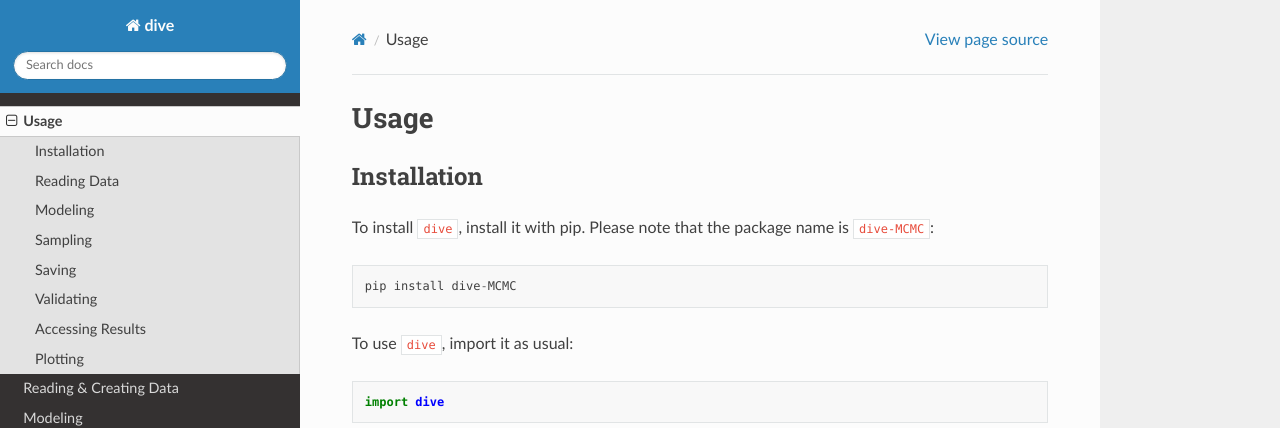
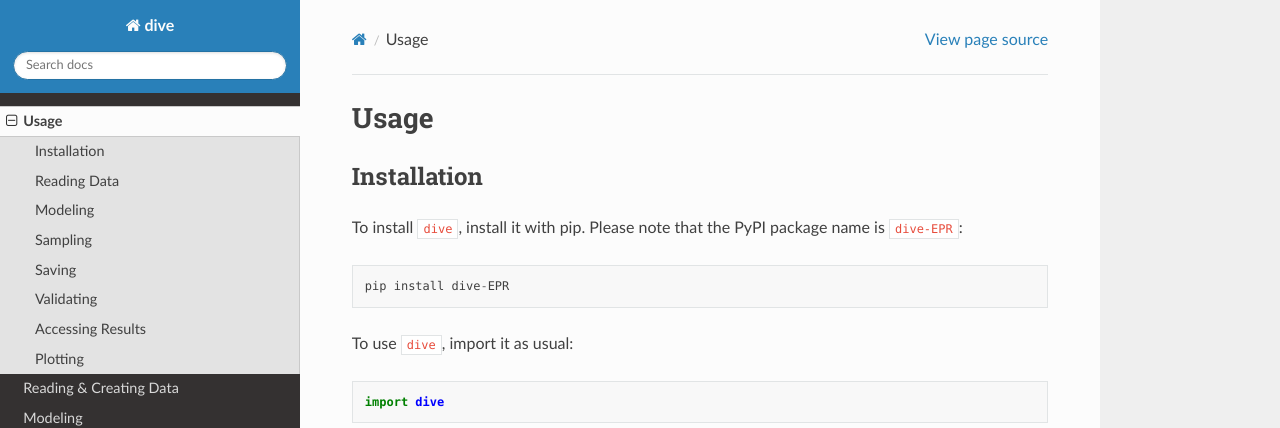
Before and after one commit to StollLab/dive, a Sphinx documentation site: the page built from docs/source/usage.rst, in a window 1280 px wide and 900 px high. Shown: the top 428 px of the window. Built offline with Sphinx 7.4.7 and the Read the Docs theme 2.0.0, drawn with Linux system fonts in a browser that asks for light colours.

Commit message:
Update usage.rst to rename to dive-EPR

```diff
--- a/docs/source/usage.rst
+++ b/docs/source/usage.rst
@@ -4,12 +4,12 @@ Usage
 Installation
 ------------
 
-To install ``dive``, install it with pip. Please note that the package name is
-``dive-MCMC``:
+To install ``dive``, install it with pip. Please note that the PyPI package name is
+``dive-EPR``:
 
 .. code-block::
 
-    pip install dive-MCMC
+    pip install dive-EPR
 
 To use ``dive``, import it as usual:
 
```
